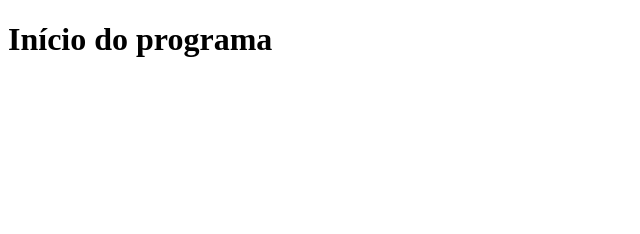
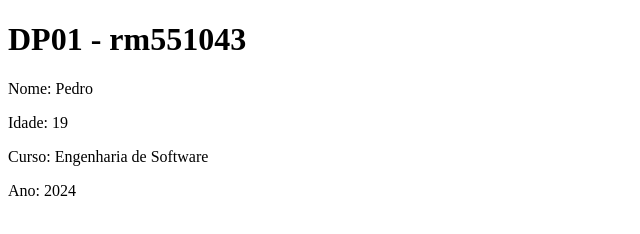
Before and after one commit to pedrogava/DP01, a plain HTML site: page index.html in a window 1280 px wide. Shown: the whole page, without its empty margins (0-640 px from the left). Drawn offline with Linux system fonts and the light colour scheme.

Commit message:
Exercicio 7

```diff
--- a/index.html
+++ b/index.html
@@ -7,8 +7,8 @@
     <script defer src="script.js"></script>
 </head>
 <body>
-    <h1>Início do programa</h1>
+    <h1>DP01 - rm551043</h1>
 
-    <div id="output"></div>
+    <div id="fundo"></div>
 </body>
 </html>
--- a/script.js
+++ b/script.js
@@ -96,3 +96,12 @@ function calcularMedia(notas) {
 
 // Saida com a média do arry passado como parametro
 console.log(`Média: ${calcularMedia([7,8,9,10,5,6,7])}`)
+
+// Exercicio 7
+
+//Salvando o elemento html div em uma variavel através do id
+divFundo = document.getElementById('fundo');
+divFundo.innerHTML = `<p>Nome: Pedro</p>`;
+divFundo.innerHTML += `<p>Idade: 19</p>`;
+divFundo.innerHTML += `<p>Curso: Engenharia de Software</p>`;
+divFundo.innerHTML += `<p>Ano: 2024</p>`;
```
